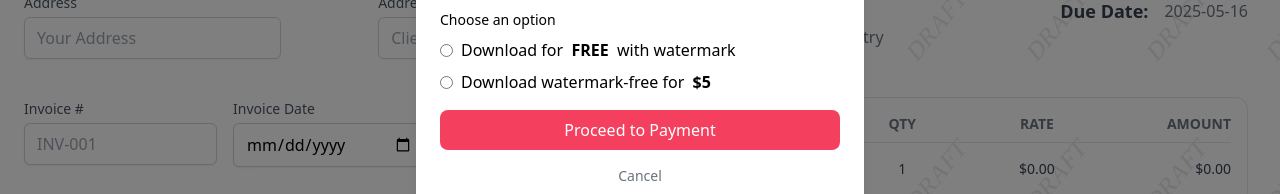
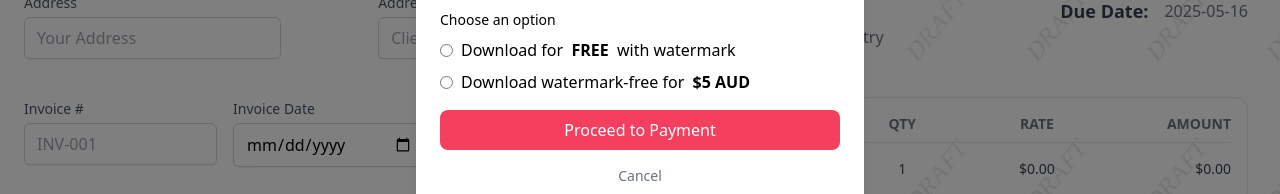
Before and after one commit to NdunyuK/invoice-prj, a Vue app: page /generate in a window 1280 px wide. Both pictures are taken after a click on the button "Download PDF". Shown: the part 363-557 px from the top of the page. Built offline with nearby package versions, Linux system fonts and the light colour scheme.

Commit message:
update currency

```diff
--- a/src/components/InvoiceDownloadModal.vue
+++ b/src/components/InvoiceDownloadModal.vue
@@ -33,7 +33,7 @@
               v-model="downloadOption"
               class="mr-2"
             />
-            Download watermark-free for &nbsp;<strong>$5</strong>
+            Download watermark-free for &nbsp;<strong>$5 AUD</strong>
           </label>
         </fieldset>
 
```
